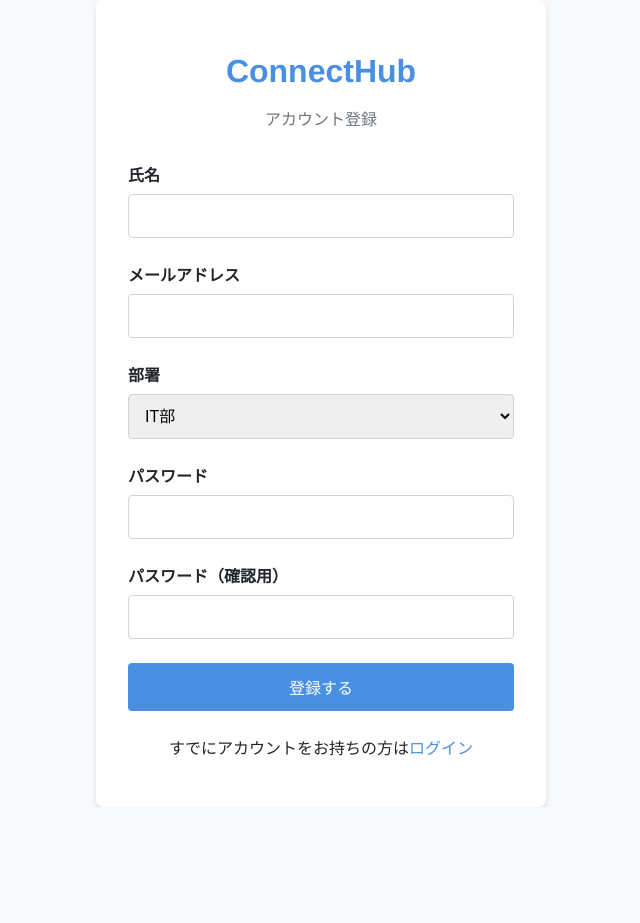
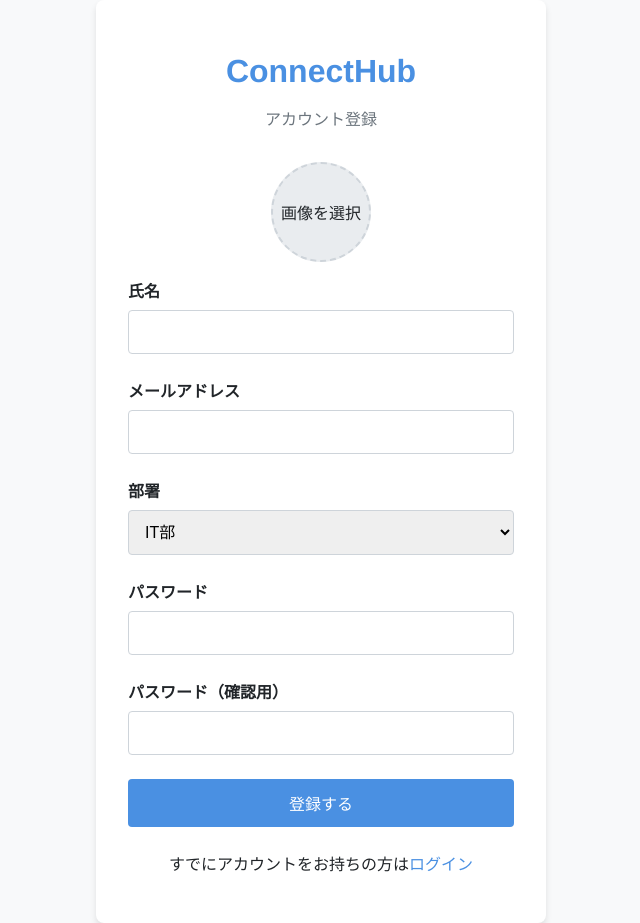
Before and after one commit to hidetoshi-oya/connect-hub, a React (Create React App) app in the folder client/: page /register in a window 1280 px wide. Shown: the whole page, without its empty margins (319-959 px from the left). Before the commit the page ends 807 px from the top, so only its background shows below. Built offline with nearby package versions, Linux system fonts and the light colour scheme; no server answers.

Commit message:
Add avatar upload functionality to Register page

```diff
--- a/client/src/pages/Register.jsx
+++ b/client/src/pages/Register.jsx
@@ -1,4 +1,4 @@
-import React, { useState } from 'react';
+import React, { useState, useRef } from 'react';
 import { Link, useNavigate } from 'react-router-dom';
 import { useAuth } from '../contexts/AuthContext';
 import styles from './Auth.module.css';
@@ -9,10 +9,13 @@ const Register = () => {
     email: '',
     password: '',
     confirmPassword: '',
-    department: 'IT部' // デフォルト値
+    department: 'IT部', // デフォルト値
+    avatar_url: ''
   });
   const [error, setError] = useState('');
   const [isLoading, setIsLoading] = useState(false);
+  const [avatarPreview, setAvatarPreview] = useState(null);
+  const fileInputRef = useRef(null);
 
   const { register } = useAuth();
   const navigate = useNavigate();
@@ -23,6 +26,42 @@ const Register = () => {
       ...formData,
       [name]: value
     });
+  };
+
+  const handleAvatarChange = (e) => {
+    const file = e.target.files[0];
+    if (!file) return;
+
+    // 画像のサイズチェック (最大2MB)
+    if (file.size > 2 * 1024 * 1024) {
+      setError('画像サイズは2MB以下にしてください');
+      return;
+    }
+
+    // 画像の形式チェック
+    const validTypes = ['image/jpeg', 'image/png', 'image/gif'];
+    if (!validTypes.includes(file.type)) {
+      setError('JPEG、PNG、またはGIF形式の画像を選択してください');
+      return;
+    }
+
+    // プレビュー表示用にURLを作成
+    const reader = new FileReader();
+    reader.onloadend = () => {
+      setAvatarPreview(reader.result);
+    };
+    reader.readAsDataURL(file);
+
+    // 実際の実装ではここでファイルをアップロードサーバーに送信するか
+    // FormDataに追加します。現在はモックのためプレビューのみ表示します。
+    setFormData({
+      ...formData,
+      avatar_url: file // 実際のAPIではFormDataでファイルを送信
+    });
+  };
+
+  const handleAvatarClick = () => {
+    fileInputRef.current.click();
   };
 
   const handleSubmit = async (e) => {
@@ -41,8 +80,16 @@ const Register = () => {
       setError('');
       setIsLoading(true);
 
+      // ここでアバター画像がある場合はアップロード処理を行う
+      // 実際の実装では、avatar_urlはアップロード後のURL/パスになります
+      const userData = { ...formData };
+      if (avatarPreview) {
+        // モックの場合は、プレビューURLをそのまま使用（実際は違う）
+        userData.avatar_url = avatarPreview;
+      }
+
       // 仮の登録機能（実際にはAPIを呼び出す）
-      await register(formData);
+      await register(userData);
 
       // 登録成功後、ホームページにリダイレクト
       navigate('/');
@@ -51,6 +98,22 @@ const Register = () => {
     } finally {
       setIsLoading(false);
     }
+  };
+
+  const avatarStyle = {
+    width: '100px',
+    height: '100px',
+    borderRadius: '50%',
+    backgroundColor: '#e9ecef',
+    display: 'flex',
+    alignItems: 'center',
+    justifyContent: 'center',
+    margin: '0 auto 1rem auto',
+    cursor: 'pointer',
+    backgroundImage: avatarPreview ? `url(${avatarPreview})` : 'none',
+    backgroundSize: 'cover',
+    backgroundPosition: 'center',
+    border: '2px dashed #ced4da'
   };
 
   return (
@@ -64,6 +127,23 @@ const Register = () => {
         {error && <div className={styles.error}>{error}</div>}
 
         <form className={styles.form} onSubmit={handleSubmit}>
+          <div className={styles.avatarUpload}>
+            <div
+              style={avatarStyle}
+              onClick={handleAvatarClick}
+              title="クリックしてアバター画像をアップロード"
+            >
+              {!avatarPreview && <span>画像を選択</span>}
+            </div>
+            <input
+              type="file"
+              ref={fileInputRef}
+              onChange={handleAvatarChange}
+              style={{ display: 'none' }}
+              accept="image/jpeg, image/png, image/gif"
+            />
+          </div>
+
           <div className={styles.formGroup}>
             <label className={styles.formLabel} htmlFor="name">氏名</label>
             <input
```
